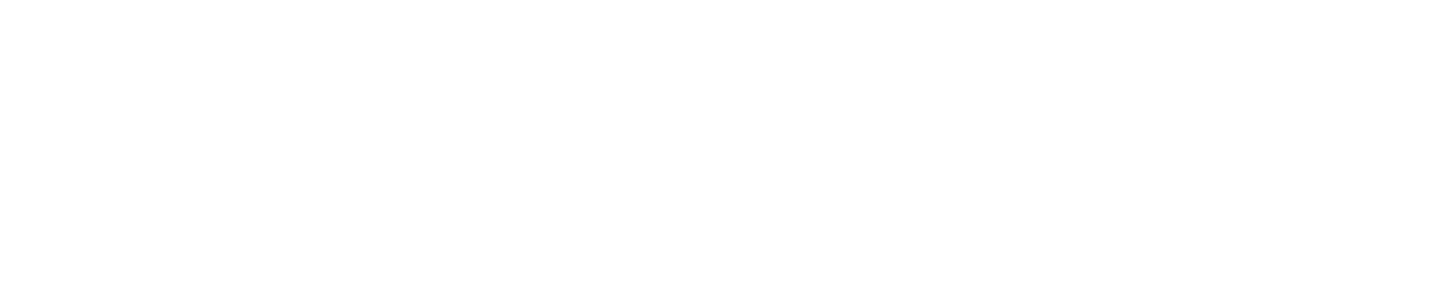
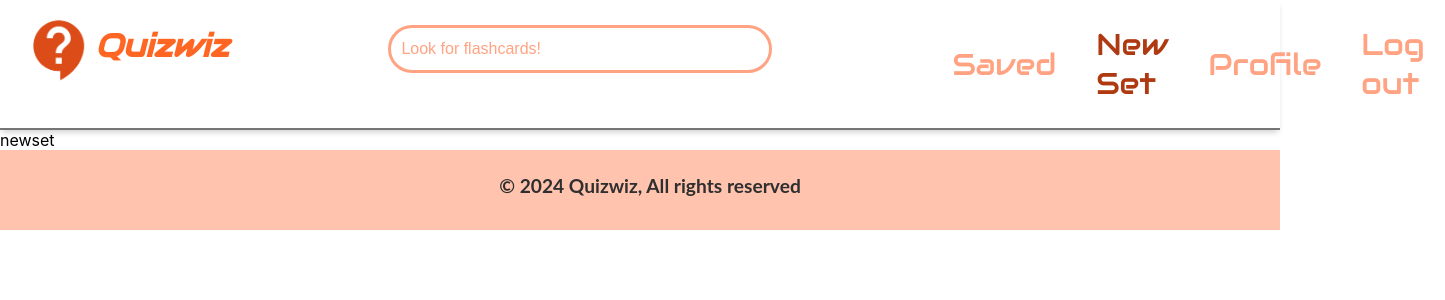
Before and after one commit to MichalCiupak/Quizwiz, a React (Create React App) app in the folder frontend/: page /NewSet in a window 1280 px wide. Before the commit this address had no page. Shown: the top 300 px of the page, 1445 px wide, since content can reach past the window. Built offline with nearby package versions, Linux system fonts and the light colour scheme.

Commit message:
Implement navigation functionality

```diff
--- a/frontend/src/App.tsx
+++ b/frontend/src/App.tsx
@@ -4,14 +4,18 @@
 import Login from './containers/Login';
 import Register from './containers/Register';
 import Saved from './containers/Saved';
+import NewSet from './containers/NewSet';
+import Profile from './containers/Profile';
 
 function App() {
   return (
     <Router>
       <Routes>
-        <Route path="/" element={<Login />}/>
-        <Route path="/register" element={<Register />}/>
-        <Route path="/saved" element={<Saved />}/>
+        <Route path="/Login" element={<Login />}/>
+        <Route path="/Register" element={<Register />}/>
+        <Route path="/Saved" element={<Saved />}/>
+        <Route path="/NewSet" element={<NewSet />}/>
+        <Route path="/Profile" element={<Profile />}/>
       </Routes>
     </Router>
   );
--- a/frontend/src/components/NavigationBar.css
+++ b/frontend/src/components/NavigationBar.css
@@ -1,4 +1,4 @@
-@import url('https://fonts.googleapis.com/css2?family=Audiowide&display=swap');
+
 
 .navigation-container {
   background-color: white;
@@ -10,11 +10,12 @@
 
 .logo-container {
   display: flex;
+
 }
 
 .logo {
-  width: 60px;
-  height: auto;
+  width: auto;
+  height: 70px;
   display: flex;
 }
 
--- a/frontend/src/components/NavigationBar.tsx
+++ b/frontend/src/components/NavigationBar.tsx
@@ -3,7 +3,11 @@
 import quizIco from '../assets/quizwizico.png';
 import { Link } from 'react-router-dom';
 
-const NavigationBar = () => {
+type Props = {
+  location: string;
+}
+
+const NavigationBar: React.FC<Props> = ({location}) => {
   const [searchTerm, setSearchTerm] = useState('');
 
   return (
@@ -21,10 +25,10 @@
         />
       </div>
       <div className='link-container'>
-        <Link className='navigation-link' to={'/destination'}>Saved</Link>
-        <Link className='navigation-link' to={'/destination'}>New Set</Link>
-        <Link className='navigation-link' to={'/destination'}>Profile</Link>
-        <Link className='navigation-link' to={'/destination'}>Log out</Link>
+        <Link className='navigation-link' to={'/Saved'}  style={{ color: location === 'saved' ? '#AF3A11' : '#FFA382' }}>Saved</Link>
+        <Link className='navigation-link' to={'/NewSet'} style={{ color: location === 'newset' ? '#AF3A11' : '#FFA382' }}>New Set</Link>
+        <Link className='navigation-link' to={'/Profile'} style={{ color: location === 'profile' ? '#AF3A11' : '#FFA382' }}>Profile</Link>
+        <Link className='navigation-link' to={'/Login'}>Log out</Link>
       </div>
     </div>
   )
--- a/frontend/src/containers/Login.css
+++ b/frontend/src/containers/Login.css
@@ -1,14 +1,15 @@
+@import url('https://fonts.googleapis.com/css2?family=Audiowide&display=swap');
+
 .login-container {
   background-color: white;
 
 }
 
 .login-content-container {
-
   width: 30vw;
   margin: auto;
 }
-.logo {
+.logo-login {
   width: 180px;
   height: auto;
   margin: auto;
@@ -16,6 +17,7 @@
 }
 
 .logo-label {
+  font-family: 'Audiowide', sans-serif;
   color: #FF6624;
   text-align: center;
   font-size: 2.5rem;
--- a/frontend/src/containers/Login.tsx
+++ b/frontend/src/containers/Login.tsx
@@ -23,7 +23,7 @@
     <div className='login-container'>
       <div className='login-content-container'>
         <div>
-          <img src={quizIco} alt="Logo" className="logo"/>
+          <img src={quizIco} alt="Logo" className="logo-login"/>
           <div className='logo-label'>Quizwiz</div>
           <div className='login-label'>Log In</div>
           <div className='instruction-label'>Log in by entering your email address and password.</div>
@@ -56,7 +56,7 @@
             </div>
             <hr />
             <div className='button-container'>
-              <div className="new-account-button" onClick={() => navigate('/register')}>New account</div>
+              <div className="new-account-button" onClick={() => navigate('/Register')}>New account</div>
             </div>
 
           </form>
--- /dev/null
+++ b/frontend/src/containers/NewSet.tsx
@@ -0,0 +1,17 @@
+import React from 'react'
+import NavigationBar from '../components/NavigationBar'
+import Footer from '../components/Footer'
+
+const NewSet = () => {
+  return (
+    <div className='newset-container'>
+      <NavigationBar location='newset'/>
+      <div className='newset-main-content'>
+        newset
+      </div>
+      <Footer/>
+    </div>
+  )
+}
+
+export default NewSet
--- /dev/null
+++ b/frontend/src/containers/Profile.tsx
@@ -0,0 +1,17 @@
+import React from 'react'
+import NavigationBar from '../components/NavigationBar'
+import Footer from '../components/Footer'
+
+const Profile = () => {
+  return (
+    <div className='profile-container'>
+      <NavigationBar location='profile'/>
+      <div className='profile-main-content'>
+        profile
+      </div>
+      <Footer/>
+    </div>
+  )
+}
+
+export default Profile
--- a/frontend/src/containers/Register.tsx
+++ b/frontend/src/containers/Register.tsx
@@ -65,7 +65,7 @@
             </div>
             <hr />
             <div className='button-container'>
-              <div className="new-account-button" onClick={() => navigate('/')}>I already have an account. Log in</div>
+              <div className="new-account-button" onClick={() => navigate('/Login')}>I already have an account. Log in</div>
             </div>
 
           </form>
--- /dev/null
+++ b/frontend/src/containers/Saved.css
@@ -0,0 +1,3 @@
+.saved-main-content {
+  min-height: 85vh;
+}
--- /dev/null
+++ b/frontend/src/containers/Saved.tsx
@@ -0,0 +1,18 @@
+import React from 'react'
+import NavigationBar from '../components/NavigationBar'
+import Footer from '../components/Footer'
+import './Saved.css'
+
+const Saved = () => {
+  return (
+    <div className='saved-container'>
+      <NavigationBar location='saved'/>
+      <div className='saved-main-content'>
+        saved
+      </div>
+      <Footer/>
+    </div>
+  )
+}
+
+export default Saved
```
